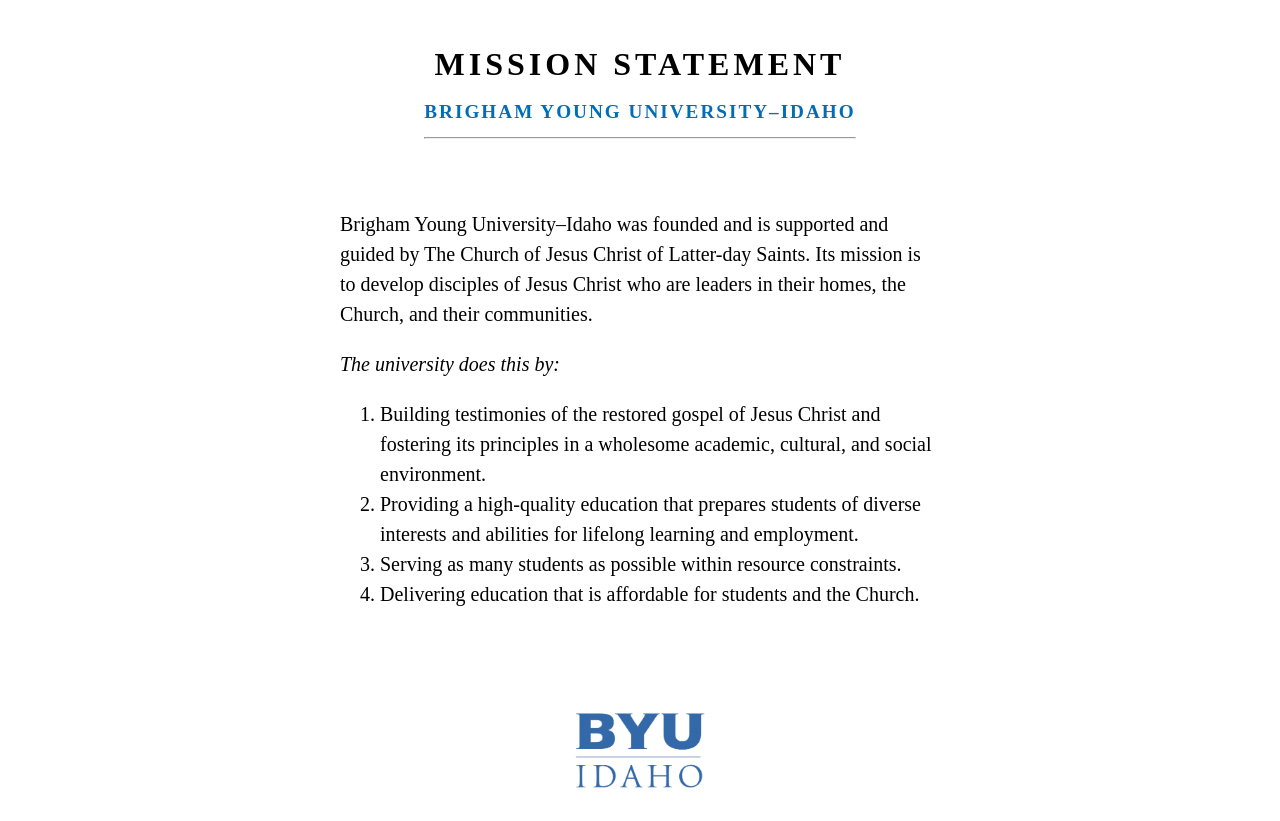
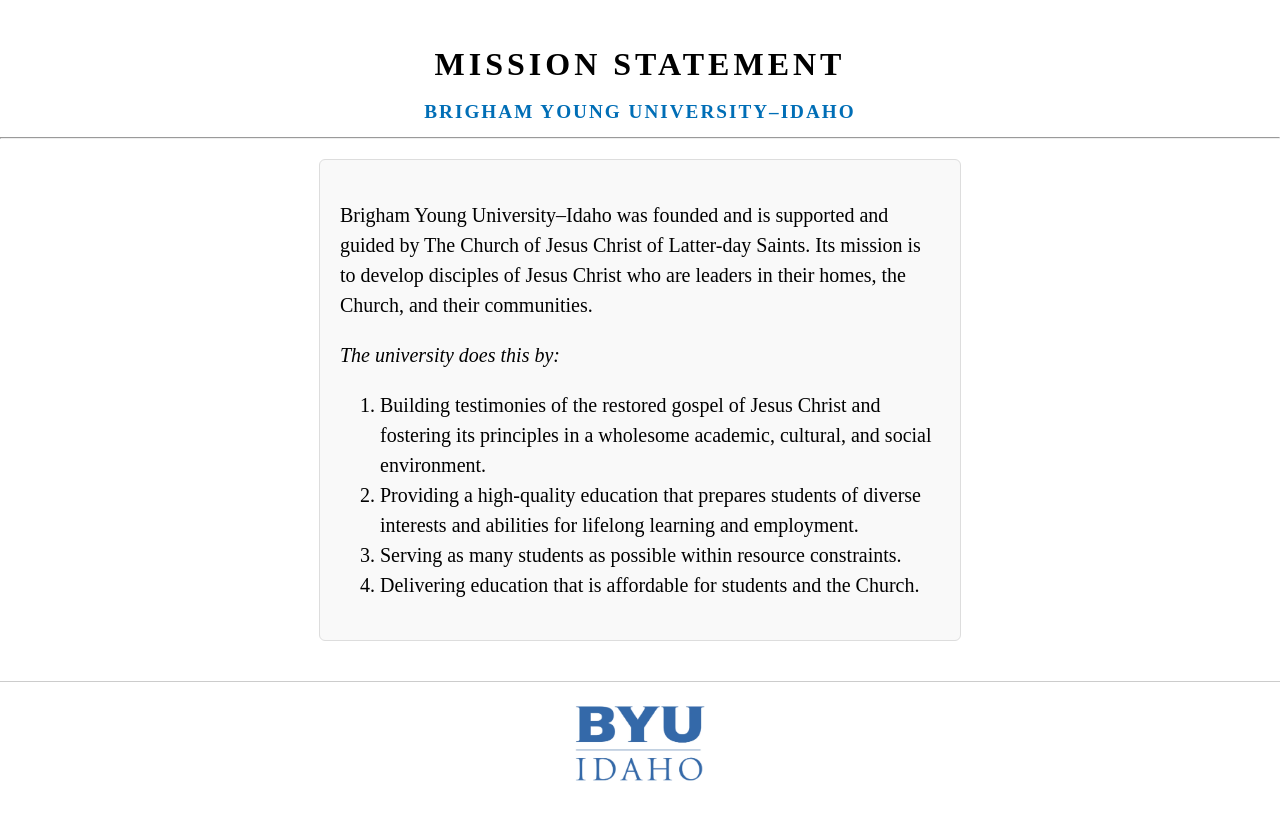
Before and after one commit to mozzynthengu/wdd131-, a plain HTML site: page index.html in a window 1280 px wide. Drawn offline with Linux system fonts and the light colour scheme.

Commit message:
Update style.css

```diff
--- a/style.css
+++ b/style.css
@@ -1,16 +1,18 @@
-/* General page styles */
 body {
   font-family: "Times New Roman", Times, serif;
   font-size: 20px;
   line-height: 1.5;
   margin: 0;
   padding: 0;
-  display: flex;
-  flex-direction: column;
-  align-items: center;
+  background-color: #fff;
 }
 
-/* Header styles */
+main {
+  max-width: 600px;
+  margin: 0 auto; /* centers the whole block */
+  padding: 20px;
+  text-align: left;
+}
 header {
   text-align: center;
   margin-top: 40px;
@@ -18,34 +20,52 @@ header {
 }
 
 header h1 {
+  font-size: 2rem;
   letter-spacing: 4px;
   text-transform: uppercase;
-  font-size: 2rem;
-  margin: 0;
+  margin: 0 0 10px 0; /* Add bottom margin */
 }
 
 header h2 {
+  font-size: 1.2rem;
   color: #006EB6;
   letter-spacing: 2px;
   text-transform: uppercase;
-  margin: 10px 0 0 0;
-  font-size: 1.2rem;
+  margin: 0;
 }
-
-/* Main content styles */
 main {
-  max-width: 600px;
+  background-color: #f9f9f9;
+  border: 1px solid #ddd;
+  border-radius: 6px;
+}
+footer {
+  text-align: center;
+}
+footer img {
+  max-width: 100%;
+  width: 150px;
+  height: auto;
+}
+footer {
+  border-top: 1px solid #ccc;
+  margin-top: 40px;
   padding: 20px;
-  text-align: left;
+  text-align: center;
 }
-
-/* Footer with logo */
+footer img:hover {
+  opacity: 0.85;
+  cursor: pointer;
+  transition: opacity 0.3s ease;
+}
 footer {
   margin-top: 40px;
   padding: 20px;
+  text-align: center;
+  border-top: 1px solid #ccc; /* optional */
 }
 
 footer img {
   width: 150px;
+  max-width: 100%;
   height: auto;
 }
```
